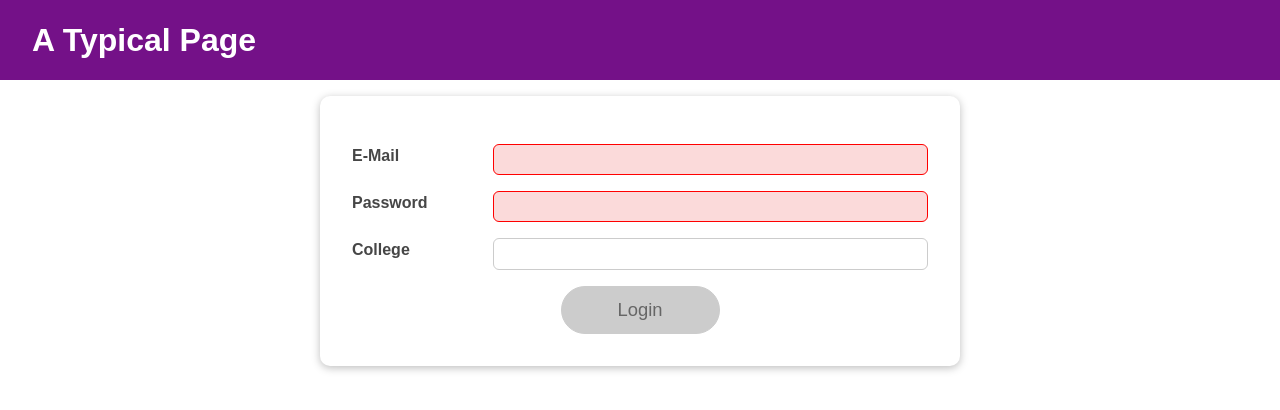
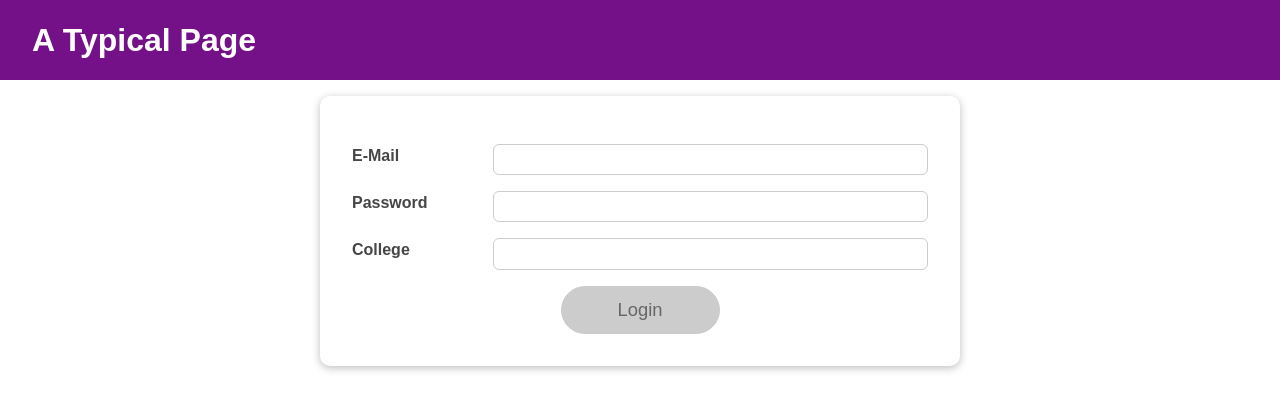
Before and after one commit to athiragithubworld/ReactLoginFormPrjct4, a React (Create React App) app: page / in a window 1280 px wide. Shown: the top 410 px of the page. Built offline with nearby package versions, Linux system fonts and the light colour scheme.

Commit message:
Login.js file ( Some modification in usereducer password)

```diff
--- a/src/components/Login/Login.js
+++ b/src/components/Login/Login.js
@@ -17,11 +17,11 @@ const emailReducer = (state , action) =>{
 }
 
 const passwordReducer = (state , action) =>{
-  if(action.type ==='USER_INPUT'){
-    return {value:action.val, isValid:action.val};
+  if(action.type ==='USER_INPUT1'){
+    return {value:action.val, isValid:action.val.trim().length>6};
   }
-  if(action.type ==='INPUT_BLUR'){
-    return {value :state.value, isValid:state.value};
+  if(action.type ==='INPUT_BLUR1'){
+    return {value :state.value, isValid:state.value.trim().length>6};
   }
   return {value :'',isValid:false}
 }
@@ -39,10 +39,10 @@ const Login = (props) => {
   const [formIsValid, setFormIsValid] = useState(false);
 
   const [emailState , dispatchEmail] = useReducer(emailReducer ,
-    {value :'',isValid:false});
+    {value :'',isValid:null});
 
     const [passwordState , dispatchPassword] = useReducer(passwordReducer ,
-      {value :'',isValid:false});
+      {value :'',isValid:null});
 
   // useEffect(() =>{
   //   setFormIsValid(
@@ -65,7 +65,7 @@ const Login = (props) => {
 
   const passwordChangeHandler = (event) => {
     // setEnteredPassword(event.target.value);
-    dispatchPassword({type:'USER_INPUT', val:event.target.value})
+    dispatchPassword({type:'USER_INPUT1', val:event.target.value})
 
     setFormIsValid(
       emailState.isValid &&
@@ -91,7 +91,7 @@ const Login = (props) => {
 
   const validatePasswordHandler = () => {
     // setPasswordIsValid(enteredPassword.trim().length > 6);
-    dispatchPassword({type:'INPUT_BLUR'})
+    dispatchPassword({type:'INPUT_BLUR1'})
   };
 
   const validateCollegeHandler = () => {
```
